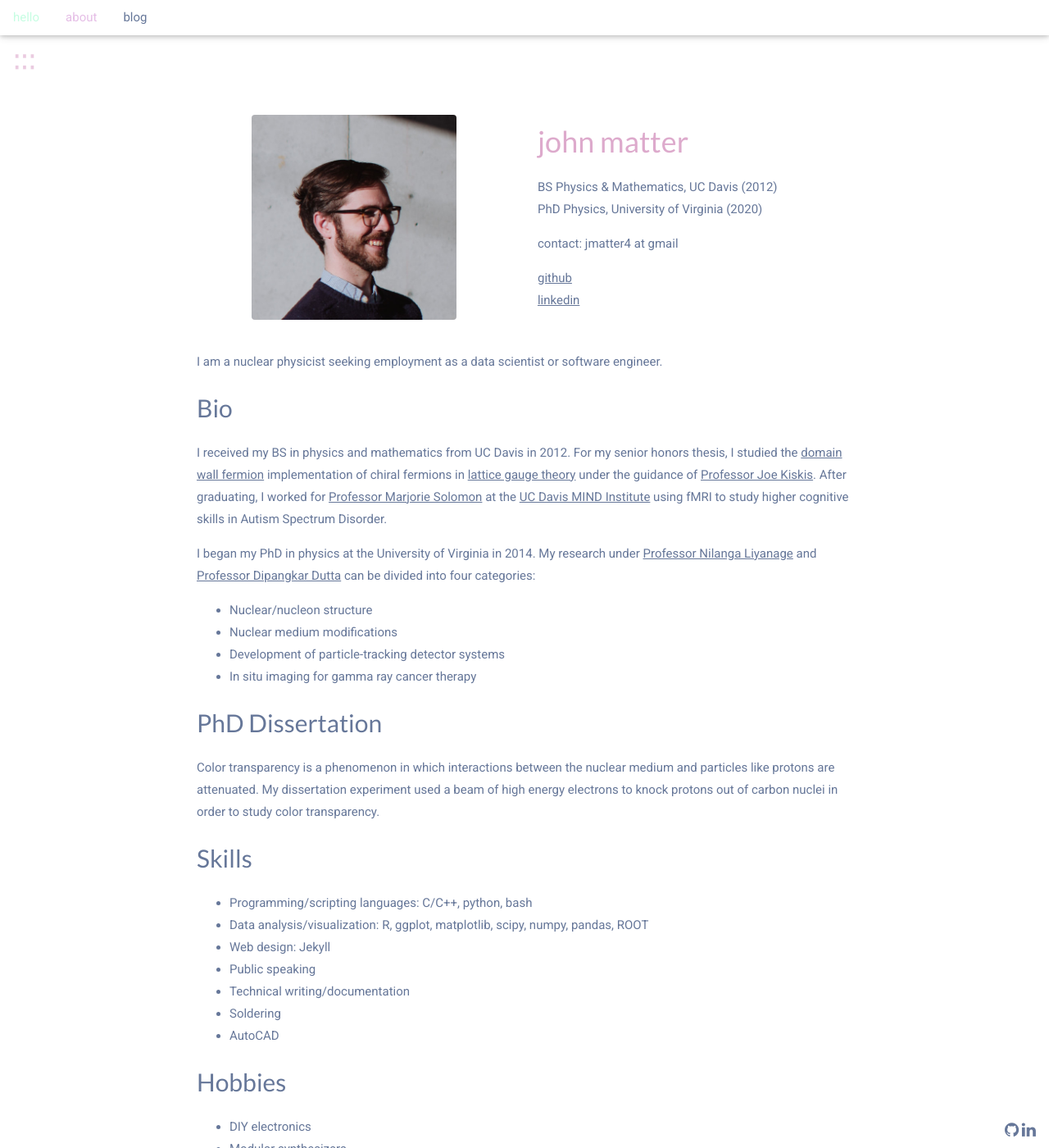
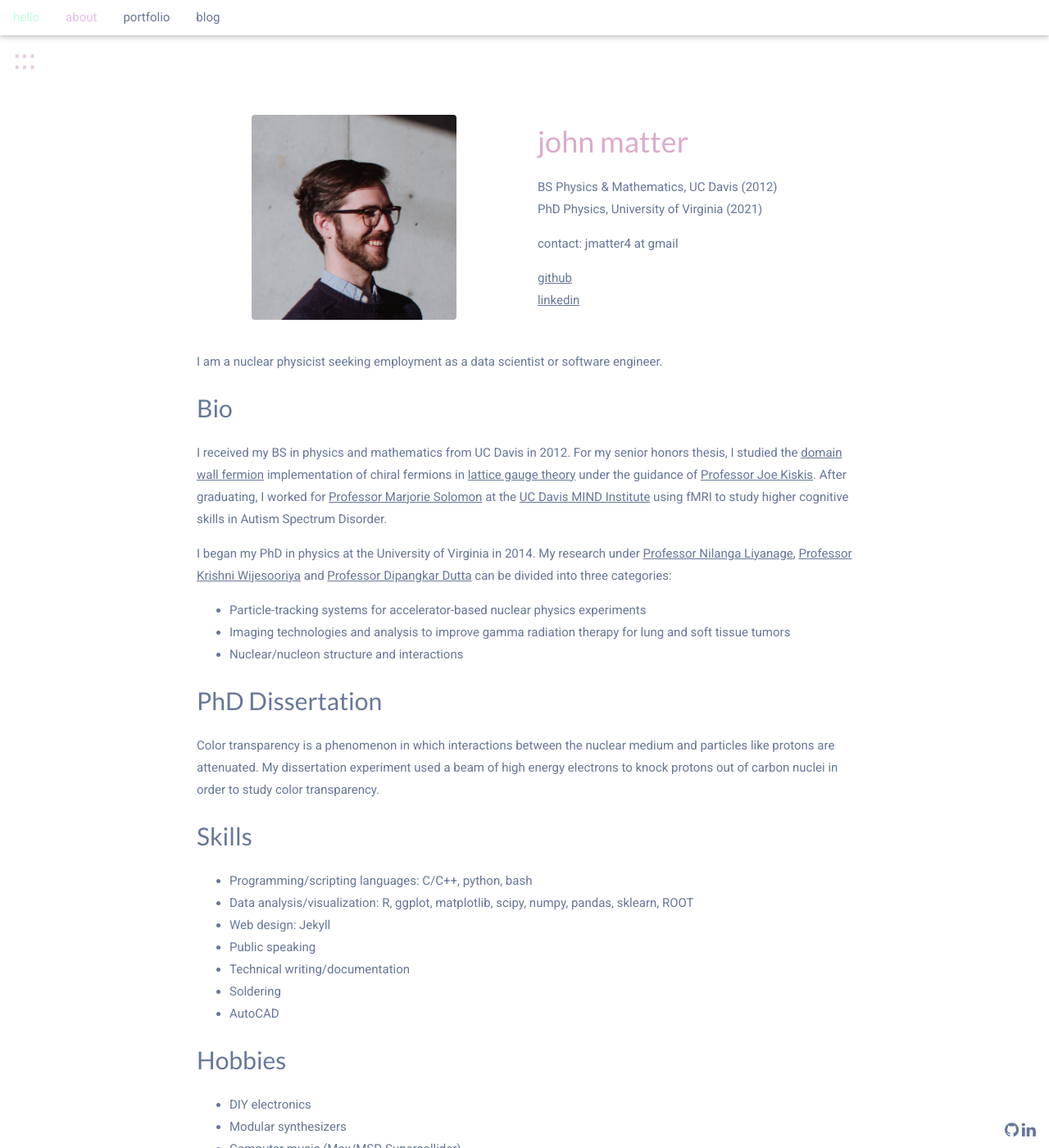
Before and after one commit to johnmatter/johnmatter.github.io, a Jekyll site: the page built from about.md, in a window 1280 px wide and 1400 px high. Shown: the whole window at 82% size. Built offline with Jekyll 4.4.1, drawn with Linux system fonts in a browser that asks for light colours.

Commit message:
update gems

```diff
--- a/_config.yml
+++ b/_config.yml
@@ -1,6 +1,9 @@
 collections:
   authors:
+    output: false
+  portfolio:
     output: true
+    permalink: /portfolio/:path/
 
 defaults:
   - scope:
@@ -18,6 +21,8 @@ defaults:
     values:
       layout: "default"
 
+markdown: kramdown
+
 plugins:
   - jekyll-feed
   - jekyll-sitemap
--- a/_data/navigation.yml
+++ b/_data/navigation.yml
@@ -2,5 +2,7 @@
   link: /
 - name: about
   link: /about.html
+- name: portfolio
+  link: /portfolio.html
 - name: blog
   link: /blog.html
--- a/_layouts/bio.html
+++ b/_layouts/bio.html
@@ -15,7 +15,7 @@ layout: default
         <p>
             <h1>john matter</h1>
             BS Physics & Mathematics, UC Davis (2012)<br/>
-            PhD Physics, University of Virginia (2020)
+            PhD Physics, University of Virginia (2021)
         </p>
 
         <p>
--- a/about.md
+++ b/about.md
@@ -10,11 +10,10 @@ For my senior honors thesis, I studied the [domain wall fermion](https://arxiv.o
 After graduating, I worked for [Professor Marjorie Solomon](https://health.ucdavis.edu/team/search/861/marjorie-solomon---clinical-psychology---psychiatry-sacramento) at the [UC Davis MIND Institute](https://health.ucdavis.edu/mindinstitute/) using fMRI to study higher cognitive skills in Autism Spectrum Disorder.
 
 I began my PhD in physics at the University of Virginia in 2014.
-My research under [Professor Nilanga Liyanage](http://www.phys.virginia.edu/People/personal.asp?UID=nl8n) and [Professor Dipangkar Dutta](http://dd285.physics.msstate.edu) can be divided into four categories:
-- Nuclear/nucleon structure
-- Nuclear medium modifications
-- Development of particle-tracking detector systems
-- In situ imaging for gamma ray cancer therapy
+My research under [Professor Nilanga Liyanage](http://www.phys.virginia.edu/People/personal.asp?UID=nl8n), [Professor Krishni Wijesooriya](https://med.virginia.edu/radiation-oncology/uva-radiation-oncology-faculty/medical-physicists/krishni-wijesooriya-ph-d-dabr/) and [Professor Dipangkar Dutta](http://dd285.physics.msstate.edu) can be divided into three categories:
+- Particle-tracking systems for accelerator-based nuclear physics experiments
+- Imaging technologies and analysis to improve gamma radiation therapy for lung and soft tissue tumors
+- Nuclear/nucleon structure and interactions
 
 ## PhD Dissertation
 Color transparency is a phenomenon in which interactions between the nuclear medium and particles like protons are attenuated.
@@ -23,7 +22,7 @@ My dissertation experiment used a beam of high energy electrons to knock protons
 
 ## Skills
 - Programming/scripting languages: C/C++, python, bash
-- Data analysis/visualization: R, ggplot, matplotlib, scipy, numpy, pandas, ROOT
+- Data analysis/visualization: R, ggplot, matplotlib, scipy, numpy, pandas, sklearn, ROOT
 - Web design: Jekyll
 - Public speaking
 - Technical writing/documentation
```
Also changed, not shown: _layouts/portfolio-item.html (added, +23 -0 lines), portfolio.md (added, +41 -0 lines), Gemfile.lock, assets/images/posts/1951-01-01/lovejoy_adorno.jpg (deleted).
